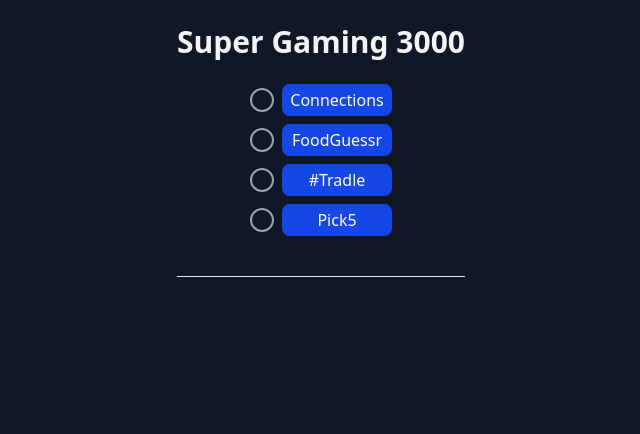
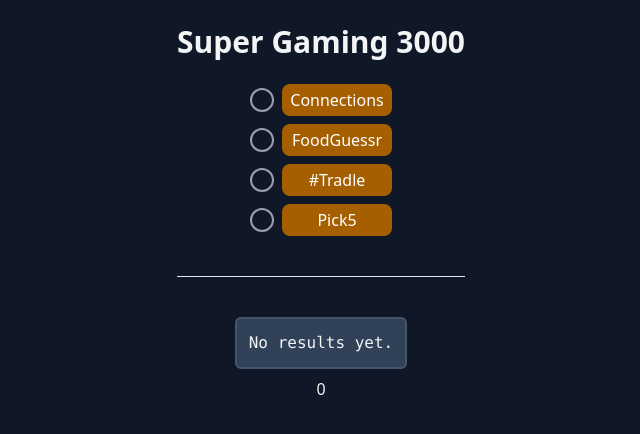
Before and after one commit to Nyveon/DLE, a React (Vite) app in the folder dle/: page / in a window 1280 px wide. Shown: the top 434 px of the page, without its empty margins (319-959 px from the left). Built offline with nearby package versions, Linux system fonts and the light colour scheme.

Commit message:
feat: results panel and share button

```diff
--- a/dle/src/App.tsx
+++ b/dle/src/App.tsx
@@ -49,7 +49,7 @@ export default function App() {
 
 			<hr className="h-px my-8 bg-gray-200 border-0 w-full" />
 
-			<ResultPanel />
+			<ResultPanel results={results} />
 		</main>
 	);
 }
--- a/dle/src/components/GameItem.tsx
+++ b/dle/src/components/GameItem.tsx
@@ -29,7 +29,7 @@ export default function GameItem({
 					"block px-2 py-1 grow-1",
 					result
 						? "bg-green-700 hover:bg-green-600 text-gray-200 italic"
-						: "bg-blue-700 hover:bg-blue-600 text-white",
+						: "bg-yellow-700 hover:bg-yellow-600 text-white",
 					"rounded-lg"
 				)}
 			>
--- a/dle/src/components/ResultPanel.tsx
+++ b/dle/src/components/ResultPanel.tsx
@@ -1,3 +1,45 @@
-export default function ResultPanel() {
-	return null;
+import { GameResults } from "@/data/games";
+
+export default function ResultPanel({ results }: { results: GameResults }) {
+	let completed = 0;
+	const date = new Date();
+	const day = date.getDate();
+	const month = date.getMonth() + 1;
+	const year = date.getFullYear();
+	const shortYear = year.toString().slice(-2);
+	let output = `dle.eric.tc - ${day}/${month}/${shortYear}\n\n`;
+
+	for (const result of Object.values(results)) {
+		if (!result) {
+			continue;
+		}
+
+		completed++;
+		output += `${result}\n\n`;
+	}
+
+	async function share() {
+		try {
+			await navigator.clipboard.writeText(output);
+			alert("Results copied to clipboard c:");
+		} catch (err) {
+			console.error("Error copying results:", err);
+		}
+	}
+
+	return (
+		<>
+			<pre className="bg-slate-700 p-3 rounded-md border-2 border-slate-600">
+				{completed ? output : "No results yet."}
+			</pre>
+			{completed && (
+				<button
+					className="w-24 mt-2 p-2 bg-blue-700 hover:bg-blue-600 text-white rounded-md"
+					onClick={share}
+				>
+					Share
+				</button>
+			)}
+		</>
+	);
 }
```
